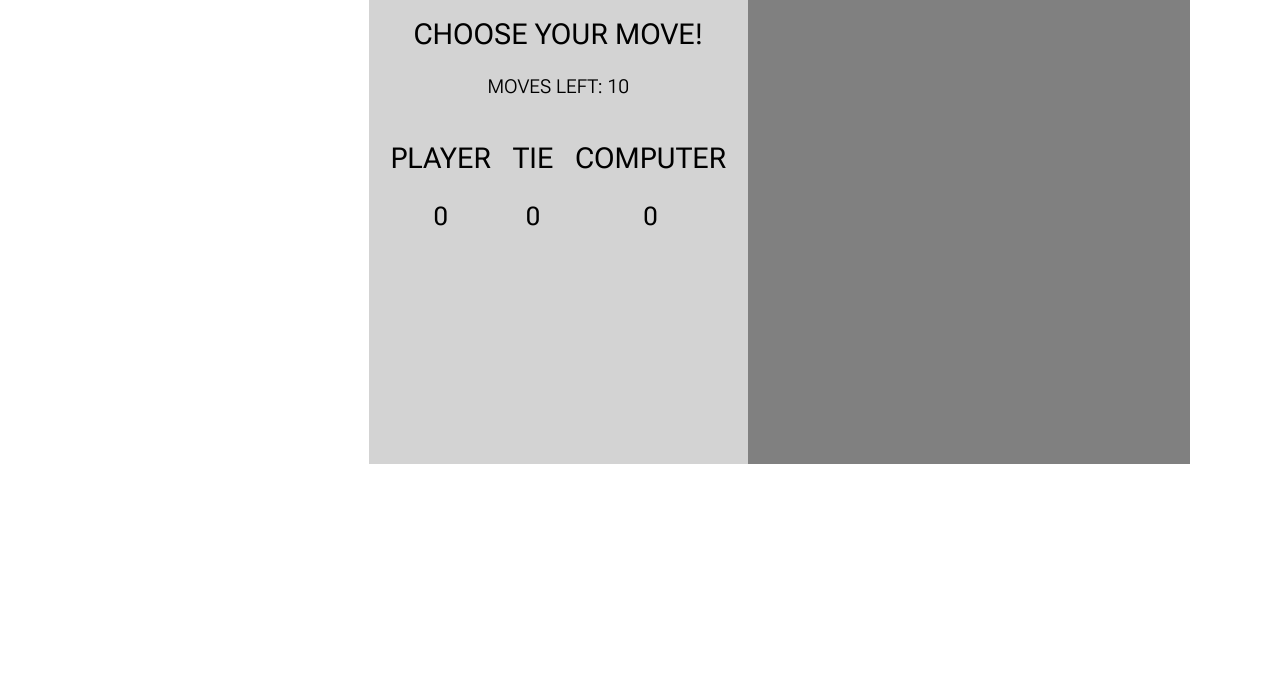
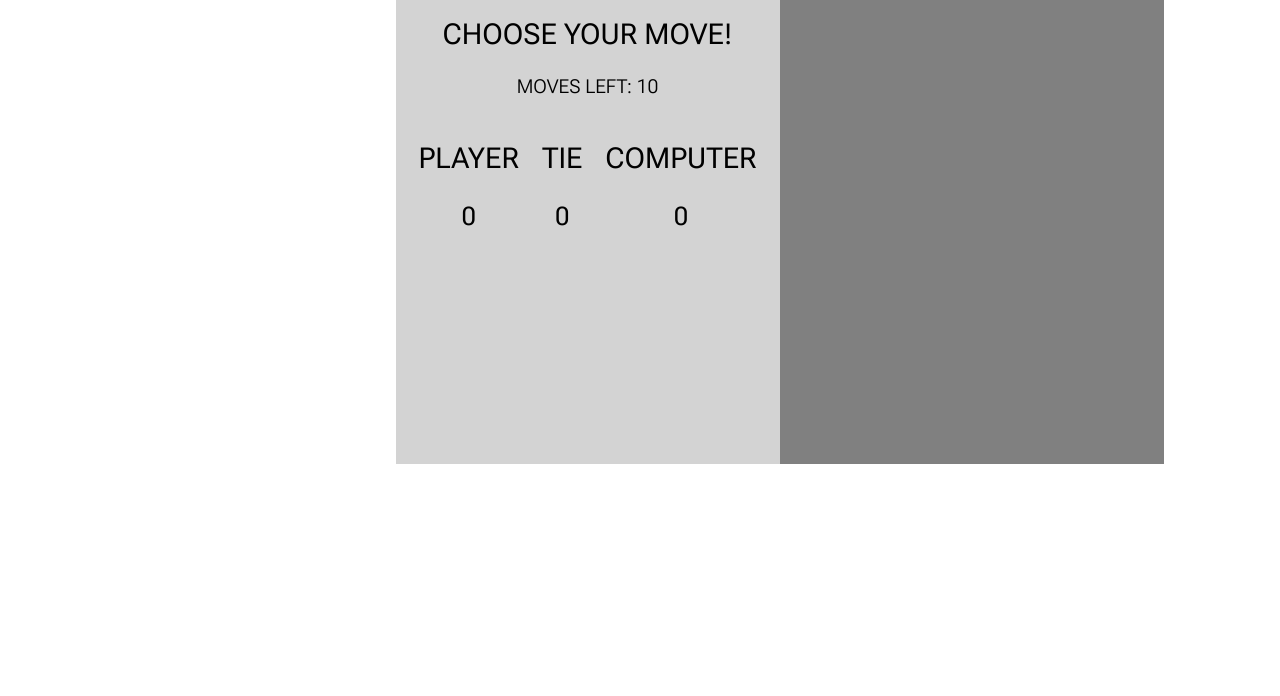
Before and after one commit to z3no/rock-paper-scissors-lizard-spock, a plain HTML site: page index.html in a window 1280 px wide. Shown: the part 104-800 px from the top of the page. Drawn offline with Linux system fonts and the light colour scheme.

Commit message:
changed some scoreboard styling, this I did yesterday, apparently didn't add and commit it then

```diff
--- a/scss/style.scss
+++ b/scss/style.scss
@@ -41,12 +41,12 @@ main {
 }
 
 .player {
-  width: 35%;
+  width: 40vw;
   background-color: gray;
 }
 
 .displayField {
-  width: 30%;
+  width: 30vw;
   background-color: lightgray;
 
   .score {
@@ -57,6 +57,6 @@ main {
 }
 
 .computer {
-  width: 35%;
+  width: 30vw;
   background-color: gray;
 }
```
Also changed, not shown: css/style.css.
